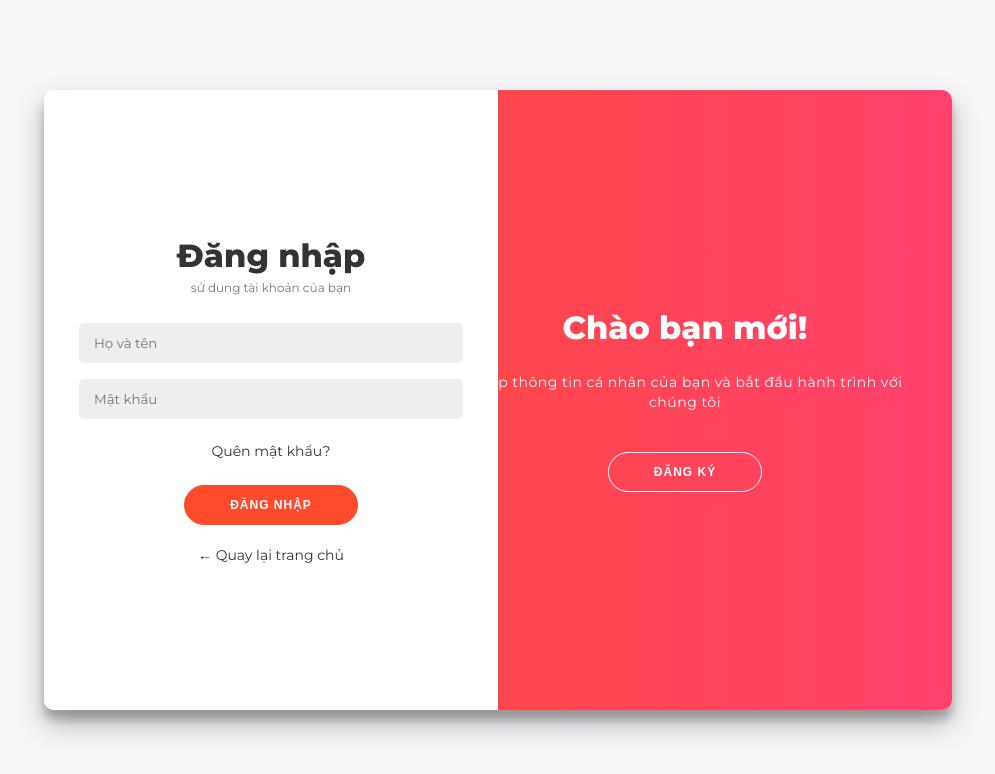
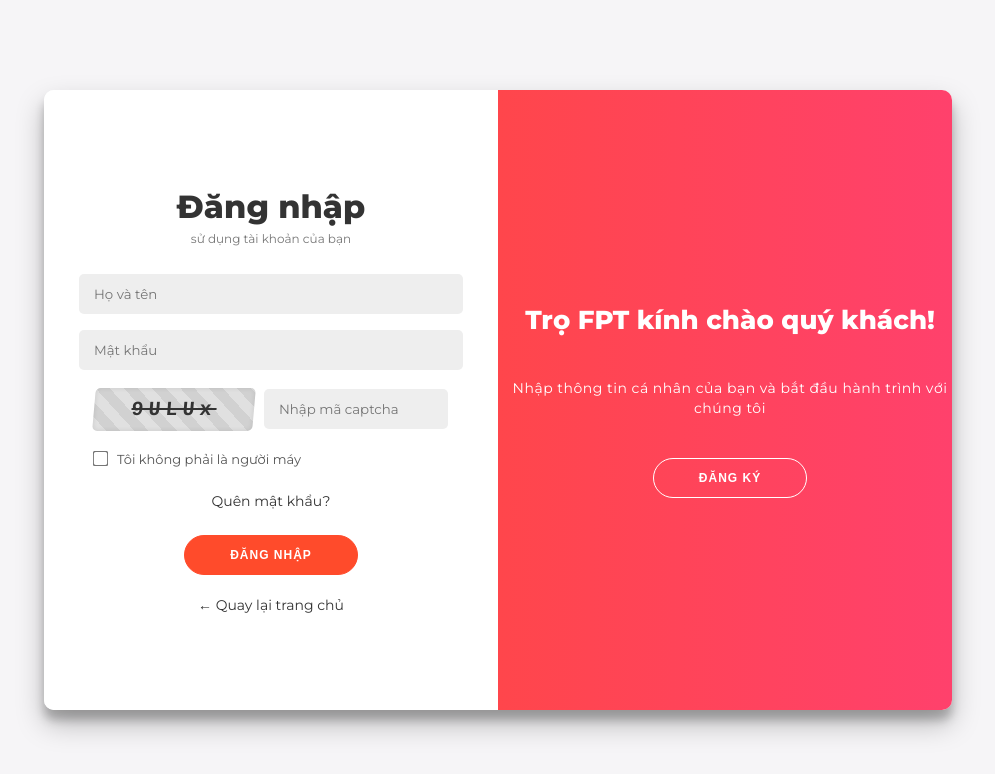
Before and after one commit to Levucuong24/Shopmodel3D_motel, a React (Vite) app in the folder my-frontend/: page /login in a window 1280 px wide. Shown: the top 774 px of the page, without its empty margins (142-1137 px from the left). Built offline with nearby package versions, Linux system fonts and the light colour scheme.

Commit message:
update new

```diff
--- a/my-frontend/src/css/Login.css
+++ b/my-frontend/src/css/Login.css
@@ -205,7 +205,7 @@
   align-items: center;
   justify-content: center;
   flex-direction: column;
-  padding: 0 40px;
+  padding: 0 15px;
   text-align: center;
   top: 0;
   height: 100%;
@@ -216,6 +216,9 @@
 
 .overlay-panel h1 {
   color: #fff;
+  font-size: 26px;
+  line-height: 1.4;
+  margin-bottom: 20px;
 }
 
 .overlay-left {
@@ -284,3 +287,60 @@
     transform: translateY(50%);
   }
 }
+
+/* Captcha Styles */
+.captcha-wrapper {
+  display: flex;
+  align-items: center;
+  justify-content: space-between;
+  width: 100%;
+  margin: 10px 0;
+  gap: 10px;
+}
+
+.captcha-display {
+  background: repeating-linear-gradient(
+    45deg,
+    #e0e0e0,
+    #e0e0e0 10px,
+    #d1d1d1 10px,
+    #d1d1d1 20px
+  );
+  padding: 10px 20px;
+  font-family: "Courier New", Courier, monospace;
+  font-size: 20px;
+  font-weight: bold;
+  letter-spacing: 5px;
+  color: #333;
+  text-decoration: line-through;
+  border-radius: 5px;
+  cursor: pointer;
+  user-select: none;
+  min-width: 120px;
+  text-align: center;
+  box-shadow: inset 0 0 5px rgba(0,0,0,0.1);
+  transform: skewX(-5deg);
+}
+
+.captcha-input {
+  flex: 1;
+  margin: 0 !important;
+}
+
+/* Checkbox Styles */
+.checkbox-wrapper {
+  display: flex;
+  align-items: center;
+  width: 100%;
+  margin: 10px 0;
+  font-size: 13px;
+  color: #555;
+  cursor: pointer;
+}
+
+.checkbox-wrapper input[type="checkbox"] {
+  width: auto;
+  margin: 0 10px 0 0;
+  cursor: pointer;
+  transform: scale(1.2);
+}
--- a/my-frontend/src/pages/Auth.jsx
+++ b/my-frontend/src/pages/Auth.jsx
@@ -10,6 +10,26 @@
   const [loginFullName, setLoginFullName] = useState("");
   const [loginPassword, setLoginPassword] = useState("");
   const [loginSubmitting, setLoginSubmitting] = useState(false);
+
+  // Captcha States
+  const [captchaText, setCaptchaText] = useState("");
+  const [captchaInput, setCaptchaInput] = useState("");
+  const [isRobotChecked, setIsRobotChecked] = useState(false);
+
+  const generateCaptcha = () => {
+    const chars = "ABCDEFGHJKLMNPQRSTUVWXYZabcdefghjkmnpqrstuvwxyz23456789";
+    let text = "";
+    for (let i = 0; i < 5; i++) {
+        text += chars.charAt(Math.floor(Math.random() * chars.length));
+    }
+    setCaptchaText(text);
+  };
+
+  useEffect(() => {
+    if (!isSignUp) {
+      generateCaptcha();
+    }
+  }, [isSignUp]);
 
   // Signup States
   const [fullName, setFullName] = useState("");
@@ -31,6 +51,17 @@
 
   const handleLogin = async (e) => {
     e.preventDefault();
+    if (!isRobotChecked) {
+      alert("Vui lòng xác nhận bạn không phải là người máy!");
+      return;
+    }
+    if (captchaInput !== captchaText) {
+      alert("Mã captcha không khớp, vui lòng nhập lại!");
+      generateCaptcha();
+      setCaptchaInput("");
+      return;
+    }
+
     setLoginSubmitting(true);
 
     try {
@@ -53,6 +84,8 @@
       navigate(data.user.role === "admin" ? "/admin" : "/customer");
     } catch (error) {
       alert(error.message);
+      generateCaptcha();
+      setCaptchaInput("");
     } finally {
       setLoginSubmitting(false);
     }
@@ -126,6 +159,31 @@
             <span className="subtitle">sử dụng tài khoản của bạn</span>
             <input type="text" placeholder="Họ và tên" required value={loginFullName} onChange={(e) => setLoginFullName(e.target.value)} />
             <input type="password" placeholder="Mật khẩu" required value={loginPassword} onChange={(e) => setLoginPassword(e.target.value)} />
+
+            <div className="captcha-wrapper">
+              <div className="captcha-display" onClick={generateCaptcha} title="Nhấn để đổi mã">
+                {captchaText}
+              </div>
+              <input
+                type="text"
+                placeholder="Nhập mã captcha"
+                required
+                value={captchaInput}
+                onChange={(e) => setCaptchaInput(e.target.value)}
+                className="captcha-input"
+              />
+            </div>
+
+            <label className="checkbox-wrapper">
+              <input
+                type="checkbox"
+                checked={isRobotChecked}
+                onChange={(e) => setIsRobotChecked(e.target.checked)}
+              />
+              <span className="checkmark"></span>
+              Tôi không phải là người máy
+            </label>
+
             <Link className="forgot-p" to="/forgot-password">Quên mật khẩu?</Link>
             <button className="action-btn" type="submit" disabled={loginSubmitting}>
               {loginSubmitting ? "Đang xử lý..." : "Đăng nhập"}
@@ -140,16 +198,16 @@
         <div className="overlay-container">
           <div className="overlay">
             <div className="overlay-panel overlay-left">
-              <h1>Mừng bạn trở lại!</h1>
-              <p>Để duy trì kết nối với chúng tôi, vui lòng đăng nhập bằng thông tin cá nhân của bạn</p>
-              <button className="ghost action-btn" id="signIn" onClick={() => setIsSignUp(false)}>
+              <h1 style={{ transform: "translateX(-20px)" }}>Trọ FPT mừng bạn về nhà</h1>
+              <p style={{ transform: "translateX(-20px)" }}>Để duy trì kết nối với chúng tôi, vui lòng đăng nhập bằng thông tin cá nhân của bạn</p>
+              <button className="ghost action-btn" id="signIn" onClick={() => setIsSignUp(false)} style={{ transform: "translateX(-20px)" }}>
                 Đăng nhập
               </button>
             </div>
             <div className="overlay-panel overlay-right">
-              <h1>Chào bạn mới!</h1>
-              <p>Nhập thông tin cá nhân của bạn và bắt đầu hành trình với chúng tôi</p>
-              <button className="ghost action-btn" id="signUp" onClick={() => setIsSignUp(true)}>
+              <h1 style={{ transform: "translateX(20px)" }}>Trọ FPT kính chào quý khách!</h1>
+              <p style={{ transform: "translateX(20px)" }}>Nhập thông tin cá nhân của bạn và bắt đầu hành trình với chúng tôi</p>
+              <button className="ghost action-btn" id="signUp" onClick={() => setIsSignUp(true)} style={{ transform: "translateX(20px)" }}>
                 Đăng ký
               </button>
             </div>
```
Also changed, not shown: 1 other file (tests, documents, lock files or other folders).
